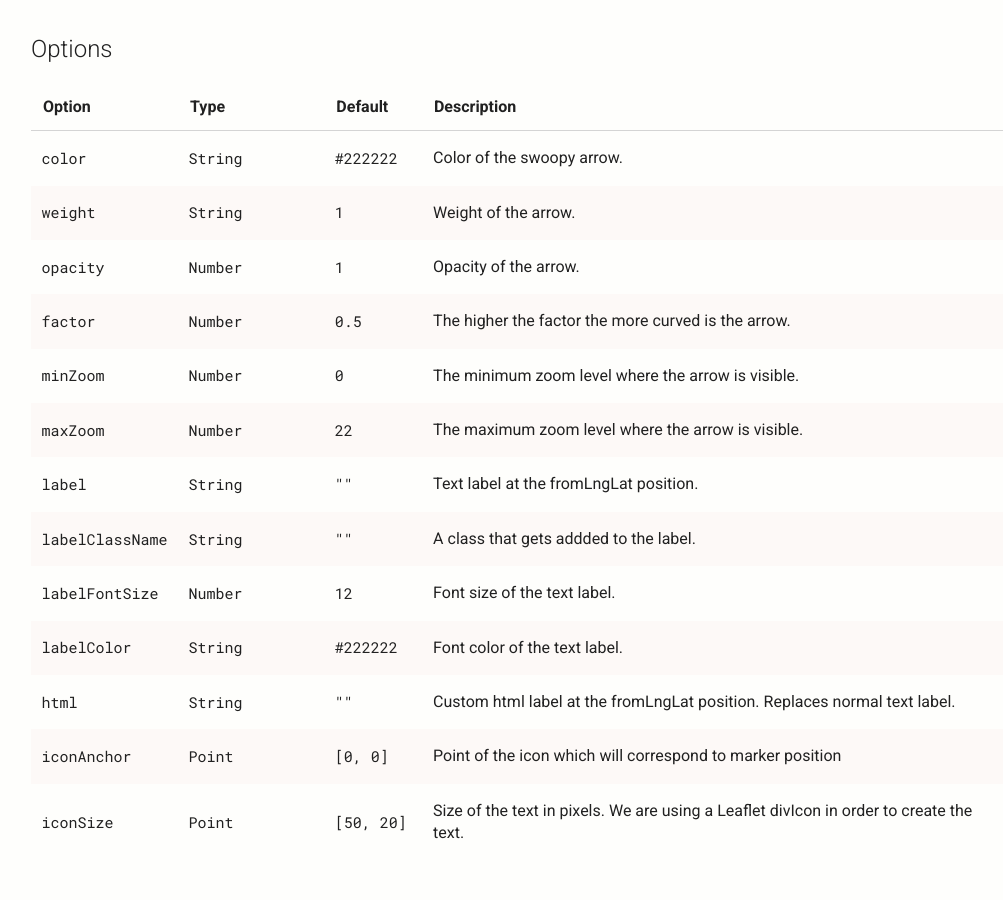
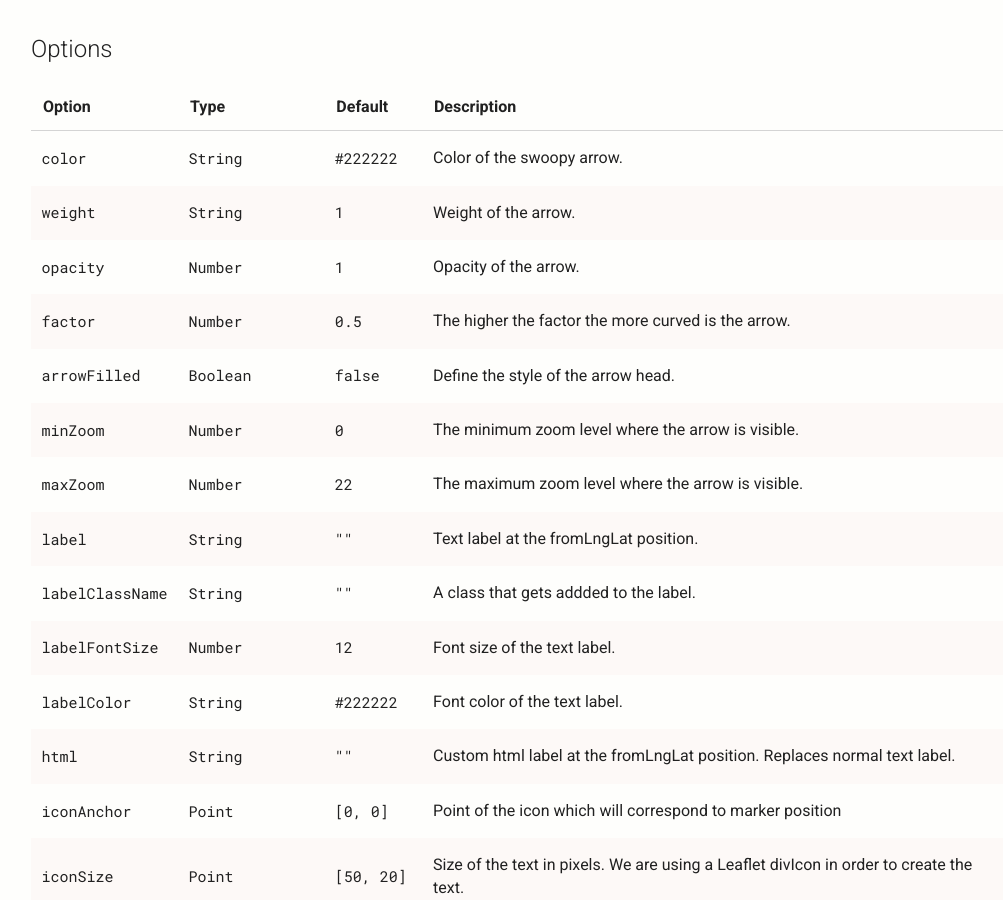
Before and after one commit to wbkd/leaflet-swoopy, a website: page docs/index.html in a window 1280 px wide. Shown: the part 1900-2800 px from the top of the page, without its empty margins (121-1124 px from the left). Drawn offline with nearby package versions, Linux system fonts and the light colour scheme.

Commit message:
feat(docs): update docs

```diff
--- a/docs/index.html
+++ b/docs/index.html
@@ -376,6 +376,7 @@ const swoopy = L.swoopyArrow([53.52, 13.4], [53.525, 14.41], {
       color: '#64A7D9',
       labelClassName: 'swoopy-arrow',
       opacity: 1,
+      arrowFilled: true,
       minZoom: 2,
       maxZoom: 10,
       factor: .6,
@@ -455,7 +456,14 @@ const swoopy = L.swoopyArrow([53.52, 13.4], [53.525, 14.41], {
     type: 'Number',
     default: 0.5,
     description: 'The higher the factor the more curved is the arrow.'
-  }, {
+  },
+  {
+    option: 'arrowFilled',
+    type: 'Boolean',
+    default: false,
+    description: 'Define the style of the arrow head.'
+  },
+  {
     option: 'minZoom',
     type: 'Number',
     default: 0,
```
